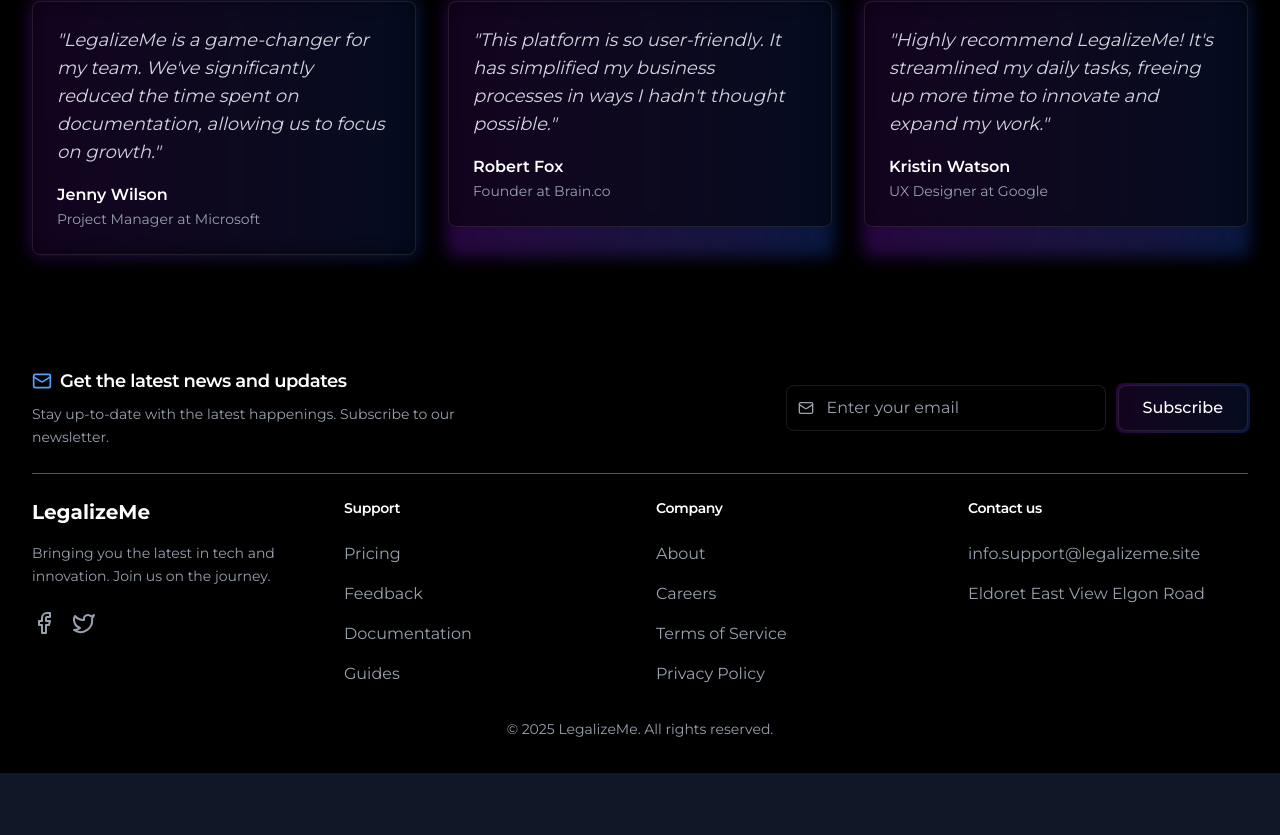
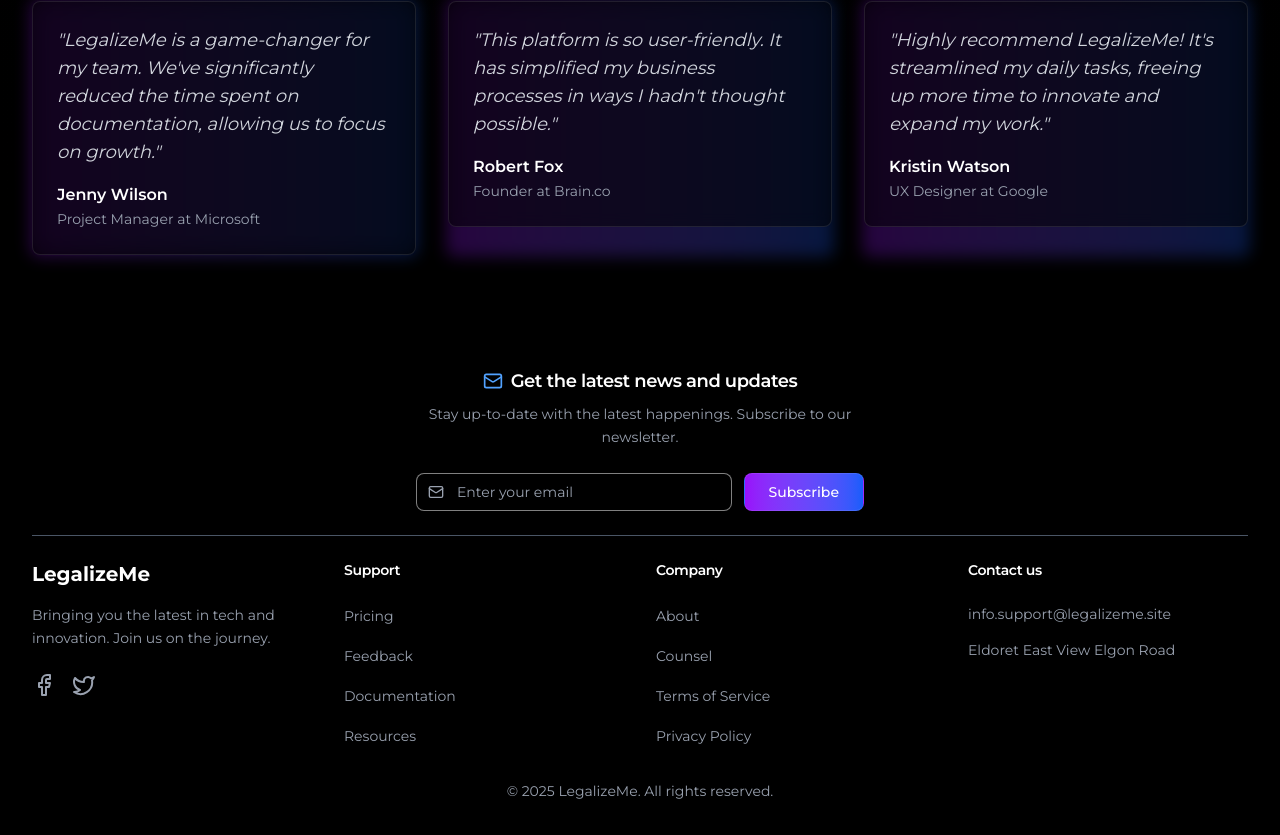
Before and after one commit to CheropS/LegalizeMe, a Next.js app in the folder frontend/: page /solutions in a window 1280 px wide. Shown: the part 1630-2465 px from the top of the page. Before the commit the page ends 2403 px from the top, so only its background shows below. Built offline with nearby package versions, Linux system fonts and the light colour scheme; no server answers.

Commit message:
Updates to responsiveness

```diff
--- a/frontend/app/solutions/page.jsx
+++ b/frontend/app/solutions/page.jsx
@@ -128,8 +128,8 @@ export default function Solutions() {
           >
             {[
               {
-                title: "Comprehensive Legal Database",
-                description: "Unlock instant access to a vast library of case law, precedents, and essential legal documents—all powered by AI for quick, precise search results.",
+                title: "AI-Enhanced Legal Access",
+                description: "Tap into trusted legal sources like Kenya Law in real time. Instantly search, summarize, and generate documents—powered by AI for faster, smarter legal work.",
                 icon: (
                   <svg className="w-6 h-6" fill="none" viewBox="0 0 24 24" stroke="currentColor">
                     <path strokeLinecap="round" strokeLinejoin="round" strokeWidth={2} d="M12 6.253v13m0-13C10.832 5.477 9.246 5 7.5 5S4.168 5.477 3 6.253v13C4.168 18.477 5.754 18 7.5 18s3.332.477 4.5 1.253m0-13C13.168 5.477 14.754 5 16.5 5c1.747 0 3.332.477 4.5 1.253v13C19.832 18.477 18.247 18 16.5 18c-1.746 0-3.332.477-4.5 1.253" />
--- a/frontend/components/footer.jsx
+++ b/frontend/components/footer.jsx
@@ -38,25 +38,26 @@ export default function Footer() {
   }
 
   return (
-    <footer className="bg-black text-white py-8 font-montserrat overflow-x-hidden">
-      <div className="container mx-auto px-6">
+    <footer className="bg-black text-white py-6 sm:py-8 font-montserrat overflow-x-hidden">
+      <div className="container mx-auto px-4 sm:px-6">
         {/* News Subscription */}
-        <div className="flex flex-col md:flex-row md:justify-between items-center border-b border-gray-600 pb-6 mb-6">
-          <div className="mb-6 md:mb-0 text-center md:text-left">
-            <div className="flex items-center justify-center md:justify-start gap-2 mb-2">
+        <div className="flex flex-col items-center border-b border-gray-600 pb-6 mb-6">
+          <div className="mb-4 sm:mb-6 text-center">
+            <div className="flex items-center justify-center gap-2 mb-2">
               <Mail className="h-5 w-5 text-blue-400" />
-              <h2 className="text-lg font-semibold">Get the latest news and updates</h2>
+              <h2 className="text-base sm:text-lg font-semibold">Get the latest news and updates</h2>
             </div>
-            <p className="text-sm text-gray-400 max-w-md">Stay up-to-date with the latest happenings. Subscribe to our newsletter.</p>
+            <p className="text-xs sm:text-sm text-gray-400 max-w-md">Stay up-to-date with the latest happenings. Subscribe to our newsletter.</p>
           </div>
-          <form onSubmit={handleSubscribe} className="flex flex-col sm:flex-row items-center gap-3 w-full sm:w-auto">
-            <div className="relative w-full sm:w-80">
+          <form onSubmit={handleSubscribe} className="w-full max-w-md">
+            <div className="flex flex-col sm:flex-row items-center gap-3">
+              <div className="relative w-full">
                 <input
                   type="email"
                   placeholder="Enter your email"
                   value={email}
                   onChange={(e) => setEmail(e.target.value)}
-                className="w-full px-4 py-2.5 pl-10 rounded-lg bg-black/50 backdrop-blur-sm border border-white/10 text-white placeholder-gray-400 transition-all duration-300 focus:outline-none focus:ring-2 focus:ring-blue-400/50 focus:border-blue-400/50 hover:border-white/20"
+                  className="w-full px-4 py-2 pl-10 rounded-lg bg-black/50 backdrop-blur-sm border border-white/50 text-white placeholder-gray-400 transition-all duration-300 focus:outline-none focus:ring-2 focus:ring-blue-400/50 focus:border-blue-400/50 hover:border-white/20 text-sm"
                   required
                 />
                 <Mail className="absolute left-3 top-1/2 transform -translate-y-1/2 h-4 w-4 text-gray-400" />
@@ -66,8 +67,8 @@ export default function Footer() {
                 className="relative group w-full sm:w-auto inline-flex items-center justify-center rounded-lg disabled:opacity-50 disabled:cursor-not-allowed transition-all duration-300"
                 disabled={isSubmitting}
               >
-              <div className="absolute -inset-0.5 bg-gradient-to-r from-purple-600 to-blue-600 rounded-lg opacity-25 group-hover:opacity-100 transition duration-300" />
-              <div className="relative bg-black/50 backdrop-blur-sm text-white transition-all duration-300 hover:text-blue-400 border border-white/10 rounded-lg px-6 py-2.5 flex items-center font-medium">
+                <div className="absolute -inset-0.5 rounded-lg opacity-25 group-hover:opacity-50 transition-duration-1000 group-hover:duration-200" />
+                <div className="relative bg-gradient-to-r from-purple-600 to-blue-600 backdrop-blur-sm text-white transition-all duration-300 hover:text-blue-400 border border-white/10 rounded-lg px-4 sm:px-6 py-2 flex items-center font-medium text-sm">
                   {isSubmitting ? (
                     <span className="flex items-center gap-2">
                       <svg className="animate-spin h-4 w-4" viewBox="0 0 24 24">
@@ -81,71 +82,74 @@ export default function Footer() {
                   )}
                 </div>
               </button>
-          </form>
+            </div>
             {message && (
-            <p className={`mt-2 text-sm ${message.includes('Thank you') ? 'text-green-400' : 'text-red-400'}`}>
+              <p className={`mt-2 text-xs sm:text-sm text-center ${message.includes('Thank you') ? 'text-green-400' : 'text-red-400'}`}>
                 {message}
               </p>
             )}
+          </form>
         </div>
 
         {/* Footer Content */}
-        <div className="grid grid-cols-2 gap-8 md:grid-cols-4">
+        <div className="grid grid-cols-1 sm:grid-cols-2 md:grid-cols-4 gap-6 sm:gap-8">
           {/* Logo and description */}
-          <div>
-            <div className="flex items-center mb-4">
-              <Link href="/" className="text-xl font-bold">LegalizeMe</Link>
+          <div className="text-center sm:text-left">
+            <div className="flex items-center justify-center sm:justify-start mb-4">
+              <Link href="/" className="text-lg sm:text-xl font-bold">LegalizeMe</Link>
             </div>
-            <p className="text-sm text-gray-400 mb-6">Bringing you the latest in tech and innovation. Join us on the journey.</p>
+            <p className="text-xs sm:text-sm text-gray-400 mb-4 sm:mb-6">Bringing you the latest in tech and innovation. Join us on the journey.</p>
             {/* Social Icons */}
-            <div className="flex space-x-4">
+            <div className="flex justify-center sm:justify-start space-x-4">
               <a href="https://www.facebook.com/profile.php?id=100069216433282" className="text-gray-400 hover:text-[#2A538D] transition-colors" target="_blank" rel="noopener noreferrer">
-                <Facebook className="h-6 w-6" />
+                <Facebook className="h-5 w-5 sm:h-6 sm:w-6" />
               </a>
               <a href="https://x.com/Legalizee_Me" className="text-gray-400 hover:text-[#2A538D] transition-colors" target="_blank" rel="noopener noreferrer">
-                <Twitter className="h-6 w-6" />
+                <Twitter className="h-5 w-5 sm:h-6 sm:w-6" />
               </a>
             </div>
           </div>
 
           {/* Support Section */}
-          <div>
-            <h3 className="mb-6 text-sm font-semibold">Support</h3>
-            <ul className="space-y-4">
-              <li><Link href="/pricing" className="hover:underline text-gray-400 hover:text-[#2A538D]">Pricing</Link></li>
-              <li><Link href="/feedback" className="hover:underline text-gray-400 hover:text-[#2A538D]">Feedback</Link></li>
-              <li><Link href="#" className="hover:underline text-gray-400 hover:text-[#2A538D]">Documentation</Link></li>
-              <li><Link href="#" className="hover:underline text-gray-400 hover:text-[#2A538D]">Guides</Link></li>
+          <div className="text-center sm:text-left">
+            <h3 className="mb-4 sm:mb-6 text-xs sm:text-sm font-semibold">Support</h3>
+            <ul className="space-y-2 sm:space-y-4">
+              <li><Link href="/pricing" className="hover:underline text-xs sm:text-sm text-gray-400 hover:text-[#2A538D]">Pricing</Link></li>
+              <li><Link href="/feedback" className="hover:underline text-xs sm:text-sm text-gray-400 hover:text-[#2A538D]">Feedback</Link></li>
+              <li><Link href="/docs" className="hover:underline text-xs sm:text-sm text-gray-400 hover:text-[#2A538D]">Documentation</Link></li>
+              <li><Link href="/resources" className="hover:underline text-xs sm:text-sm text-gray-400 hover:text-[#2A538D]">Resources</Link></li>
             </ul>
           </div>
 
           {/* Company Section */}
-          <div>
-            <h3 className="mb-6 text-sm font-semibold">Company</h3>
-            <ul className="space-y-4">
-              <li><Link href="/about" className="hover:underline text-gray-400 hover:text-[#2A538D]">About</Link></li>
-              <li><Link href="#" className="hover:underline text-gray-400 hover:text-[#2A538D]">Careers</Link></li>
-              <li><Link href="/terms" className="hover:underline text-gray-400 hover:text-[#2A538D]">Terms of Service</Link></li>
-              <li><Link href="/data-governance" className="hover:underline text-gray-400 hover:text-[#2A538D]">Privacy Policy</Link></li>
+          <div className="text-center sm:text-left">
+            <h3 className="mb-4 sm:mb-6 text-xs sm:text-sm font-semibold">Company</h3>
+            <ul className="space-y-2 sm:space-y-4">
+              <li><Link href="/about" className="hover:underline text-xs sm:text-sm text-gray-400 hover:text-[#2A538D]">About</Link></li>
+              <li><Link href="/counsel" className="hover:underline text-xs sm:text-sm text-gray-400 hover:text-[#2A538D]">Counsel</Link></li>
+              <li><Link href="/terms" className="hover:underline text-xs sm:text-sm text-gray-400 hover:text-[#2A538D]">Terms of Service</Link></li>
+              <li><Link href="/data-governance" className="hover:underline text-xs sm:text-sm text-gray-400 hover:text-[#2A538D]">Privacy Policy</Link></li>
             </ul>
           </div>
 
           {/* Contact Section */}
-          <div>
-            <h3 className="mb-6 text-sm font-semibold">Contact us</h3>
-            <ul className="space-y-4">
-              <li className="flex items-center space-x-2">
-                <span className="text-gray-400 hover:text-[#2A538D]">info.support@legalizeme.site</span>
+          <div className="text-center sm:text-left">
+            <h3 className="mb-4 sm:mb-6 text-xs sm:text-sm font-semibold">Contact us</h3>
+            <ul className="space-y-2 sm:space-y-4">
+              <li className="flex items-center justify-center sm:justify-start space-x-2">
+                <a href="mailto:info.support@legalizeme.site" className="text-xs sm:text-sm text-gray-400 hover:text-[#2A538D] transition-colors">
+                  info.support@legalizeme.site
+                </a>
               </li>
-              <li className="flex items-center space-x-2">
-                <span className="text-gray-400 hover:text-[#2A538D]">Eldoret East View Elgon Road</span>
+              <li className="flex items-center justify-center sm:justify-start space-x-2">
+                <span className="text-xs sm:text-sm text-gray-400 hover:text-[#2A538D]">Eldoret East View Elgon Road</span>
               </li>
             </ul>
           </div>
         </div>
 
         {/* Copyright */}
-        <div className="mt-8 text-center text-sm text-gray-400">
+        <div className="mt-6 sm:mt-8 text-center text-xs sm:text-sm text-gray-400">
           <p>&copy; {new Date().getFullYear()} LegalizeMe. All rights reserved.</p>
         </div>
       </div>
--- a/frontend/components/sections/cta.jsx
+++ b/frontend/components/sections/cta.jsx
@@ -52,7 +52,7 @@ const Cta = () => {
                   whileTap={{ scale: 0.95 }}
                 >
                   <div className="absolute -inset-0.5 rounded-lg opacity-25 group-hover:opacity-100 transition duration-300" />
-                  <div className="relative text-white transition-all duration-300 hover:text-purple-400 border border-white/10 rounded-lg px-6 py-2.5 flex items-center">
+                  <div className="relative text-white transition-all duration-300 hover:text-purple-400 border border-white/50 rounded-lg px-6 py-2.5 flex items-center">
                     Get Pro Version
                     <svg
                       className="w-5 h-5 ml-2 group-hover:translate-x-1 transition-transform inline-flex"
@@ -76,7 +76,7 @@ const Cta = () => {
                   whileTap={{ scale: 0.95 }}
                 >
                   <div className="absolute -inset-0.5 rounded-lg opacity-25 group-hover:opacity-100 transition duration-300" />
-                    <div className="relative text-white transition-all duration-300 hover:text-purple-400 border border-white/10 rounded-lg px-6 py-2.5 flex items-center">
+                    <div className="relative text-white transition-all duration-300 hover:text-purple-400 border border-white/50 rounded-lg px-6 py-2.5 flex items-center">
                     View Cases
                     <svg
                       className="w-5 h-5 ml-2 group-hover:translate-x-1 transition-transform inline-flex"
--- a/frontend/components/sections/welcome.jsx
+++ b/frontend/components/sections/welcome.jsx
@@ -56,7 +56,7 @@ export default function Welcome() {
                                 href="/register"
                                 className="relative group inline-flex items-center justify-center py-3 px-7 text-base font-medium text-white rounded-lg"
                             >
-                                <div className="absolute -inset-0.5 bg-gradient-to-r from-purple-600 to-blue-600 rounded-lg opacity-25 blur group-hover:opacity-100 transition duration-300" />
+                                <div className="absolute -inset-0.5 bg-gradient-to-r from-purple-600 to-blue-600 rounded-lg opacity-25 blur group-hover:opacity-50 transition-duration-1000 group-hover:duration-200" />
                                 <div className="relative text-white transition-all duration-300 hover:text-blue-400 flex items-center px-6 py-2.5">
                                     Get Started
                                     <svg
```
Also changed, not shown: frontend/app/page.js (+12 -8 lines), frontend/components/hero-section.jsx (+12 -11 lines), frontend/components/sections/services.jsx (+20 -22 lines), frontend/components/sections/use-cases.jsx (added, +68 -0 lines). Lines whose indentation alone changed are shown as unchanged.
